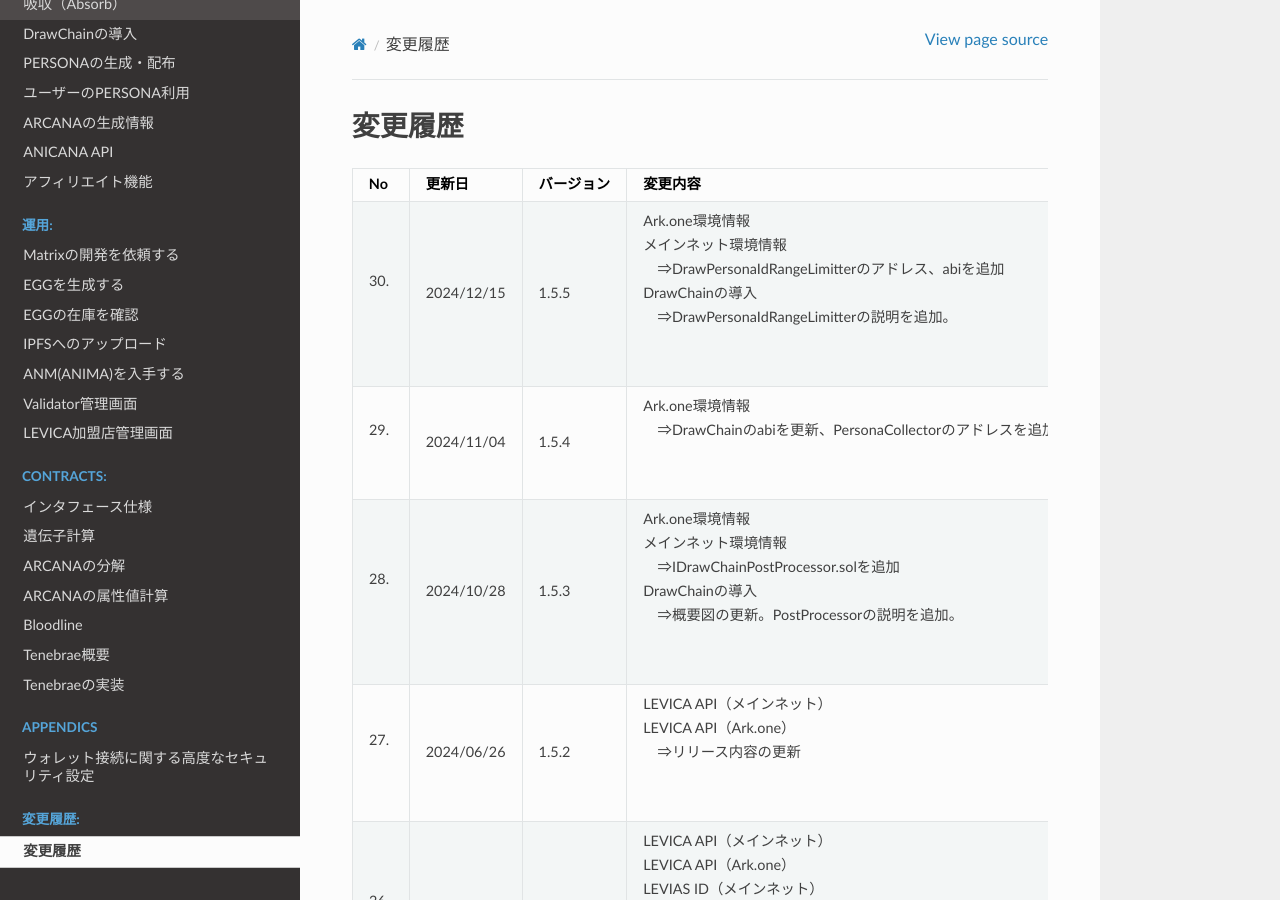
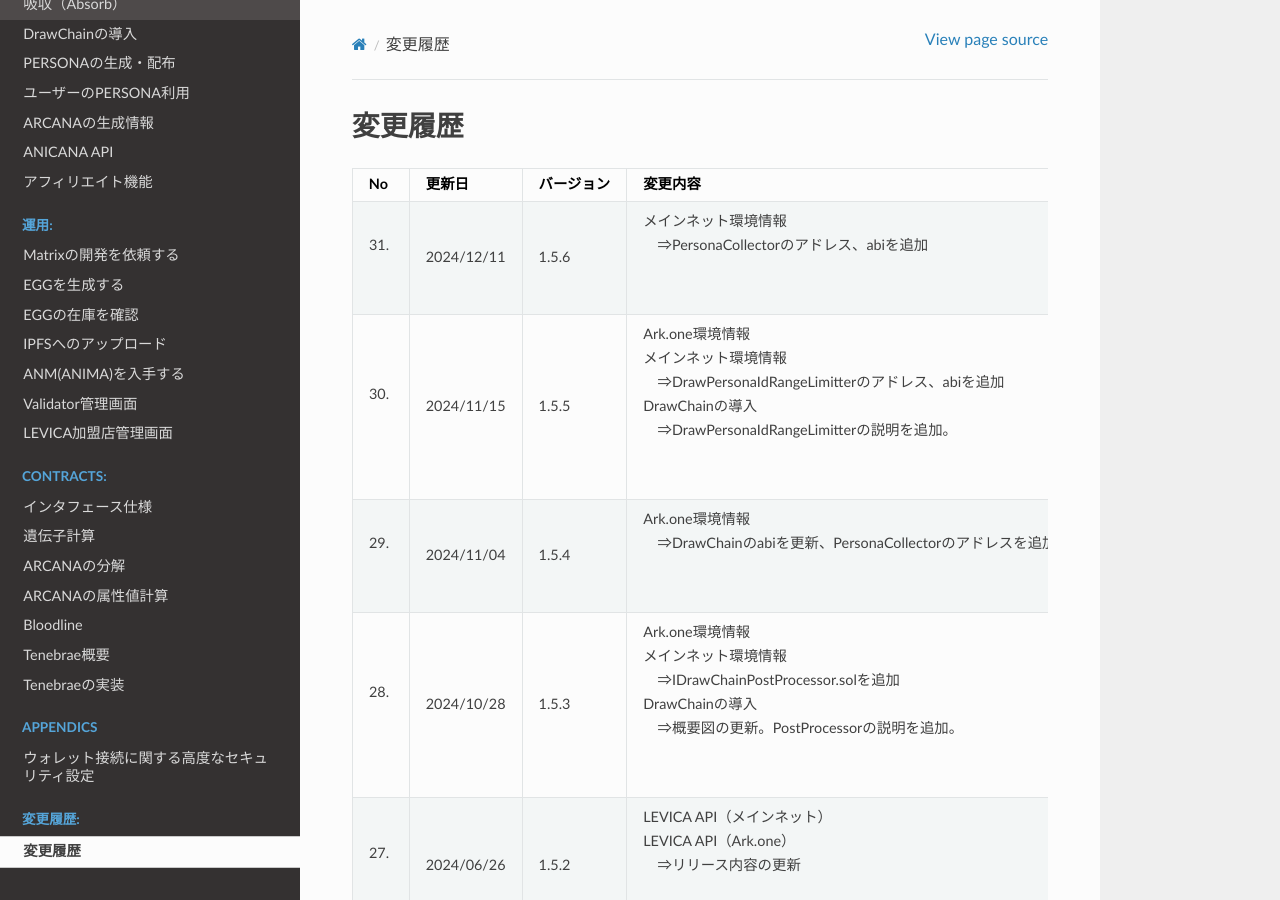
Before and after one commit to Orange-Code-Project/anicana-docs, a Sphinx documentation site: the page built from source/change-history/change-history.rst, in a window 1280 px wide and 900 px high. Built offline with Sphinx 7.4.7 and the Read the Docs theme 3.1.0, drawn with Linux system fonts in a browser that asks for light colours.

Commit message:
update
メインネット環境情報
⇒PersonaCollectorのアドレス、abiを追加

```diff
--- a/source/change-history/change-history.rst
+++ b/source/change-history/change-history.rst
@@ -7,7 +7,10 @@
     :align: center
 
     "No", "更新日", "バージョン", "変更内容"
-    "30.", "2024/12/15", "1.5.5", "| Ark.one環境情報
+    "31.", "2024/12/11", "1.5.6", "| メインネット環境情報
+    | 　⇒PersonaCollectorのアドレス、abiを追加
+    | 　"
+    "30.", "2024/11/15", "1.5.5", "| Ark.one環境情報
     | メインネット環境情報
     | 　⇒DrawPersonaIdRangeLimitterのアドレス、abiを追加
     | DrawChainの導入
--- a/source/game-development/main-environment.rst
+++ b/source/game-development/main-environment.rst
@@ -53,6 +53,7 @@
     DrawCountLimitter,          0x6d8Eb682dF8AC49A418a92Cba35b053e24735237
     DrawPersonaLimitter,        0xd05634254e70b4290368901831D753D6fB4f3eca
     Boloodline,                 0x59436fc484aC84c9301e993F12B128df27B19276
+    PersonaCollector,           0xE7A2e690388F675BF078fb4C7c9C8ebfd61826aD
     DrawPersonaIdRangeLimitter, 0xC401aa19855CBd7280c3b6F3bf4c78A8b3e0f50E
 
 -------------------------------------------------------------------
@@ -82,6 +83,7 @@
     DrawPersonaLimitter,         :download:`DrawPersonaLimitter.json<../file_main/abi/DrawPersonaLimitter.json>`
     Square,                      :download:`Square.json<../file_main/abi/Square.json>`
     Boloodline,                  :download:`Bloodline.json<../file_main/abi/Bloodline.json>`
+    PersonaCollector,            :download:`PersonaCollector.json<../file_main/abi/PersonaCollector.json>`
     DrawPersonaIdRangeLimitter,  :download:`DrawPersonaIdRangeLimitter.json<../file_main/abi/DrawPersonaIdRangeLimitter.json>`
 
 -------------------------------------------------------------------
--- a/source/game-development/test-environment.rst
+++ b/source/game-development/test-environment.rst
@@ -88,6 +88,7 @@ Ark.one環境一覧
     DrawPersonaLimitter,         :download:`DrawPersonaLimitter.json<../file_ark1/abi/DrawPersonaLimitter.json>`
     Square,                      :download:`Square.json<../file_ark1/abi/Square.json>`
     Boloodline,                  :download:`Bloodline.json<../file_ark1/abi/Bloodline.json>`
+    PersonaCollector,            :download:`PersonaCollector.json<../file_ark1/abi/PersonaCollector.json>`
     DrawPersonaIdRangeLimitter,  :download:`DrawPersonaIdRangeLimitter.json<../file_ark1/abi/DrawPersonaIdRangeLimitter.json>`
 
 
```
Also changed, not shown: source/file_ark1/abi/PersonaCollector.json (added, +1 -0 lines), source/file_main/abi/PersonaCollector.json (added, +1 -0 lines).
